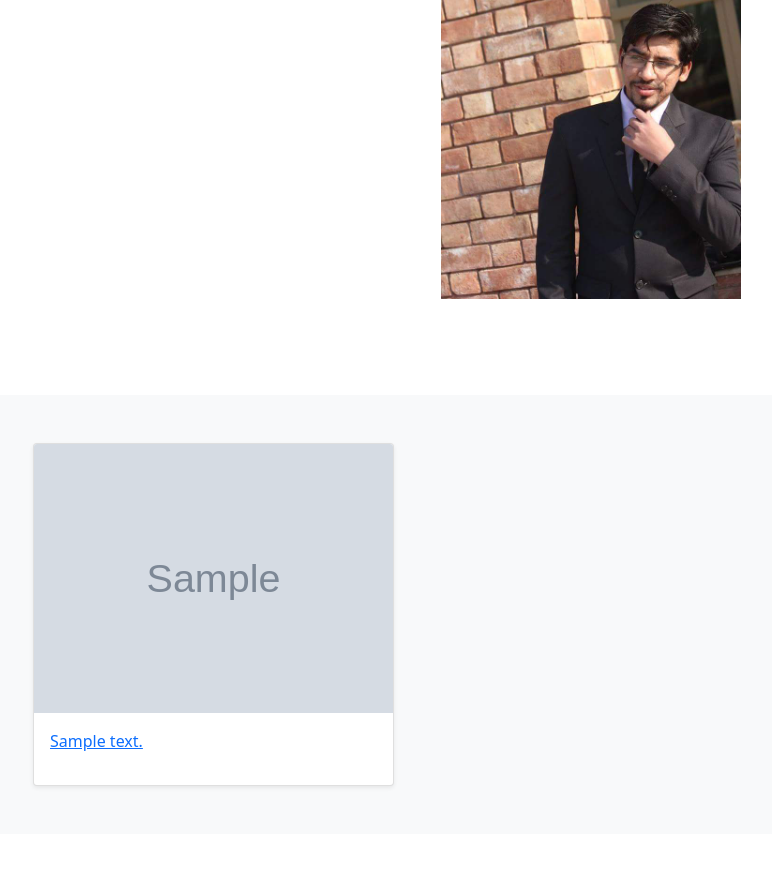
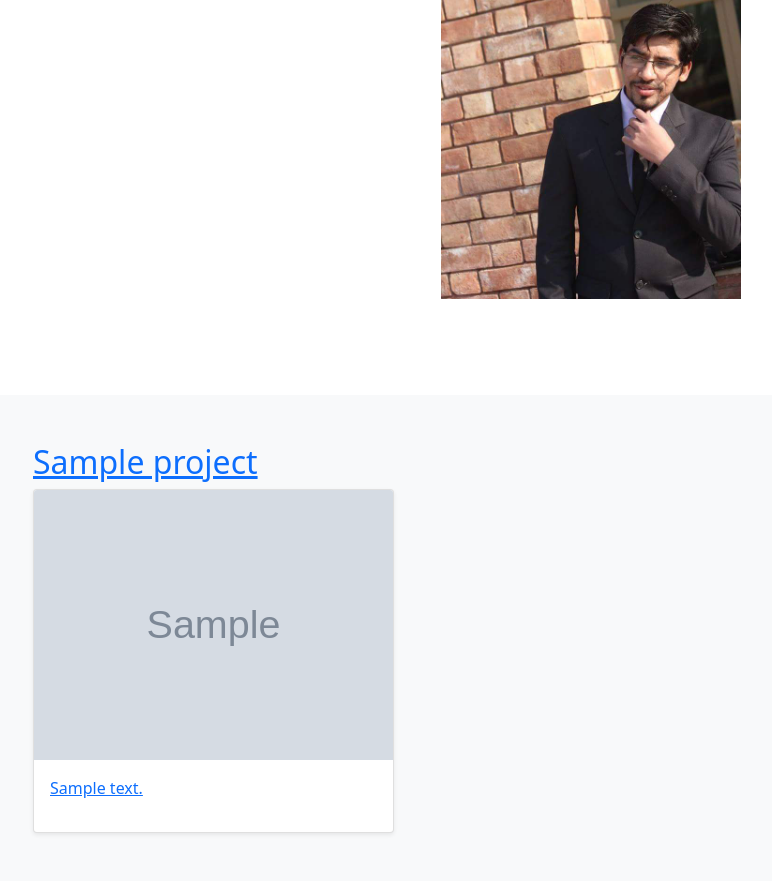
Before and after one commit to ahmedbutt7121991/django-portfolio-app, a Django app: template jobs/templates/jobs/home.html in a window 1280 px wide. Shown: the part 329-1210 px from the top of the page, without its empty margins (49-821 px from the left). Before the commit the page ends 1118 px from the top, so only its background shows below. Run offline with Django 3.2, Linux system fonts and the light colour scheme; the template is opened without the code that fills it: most values are stand-ins (such as "Sample title", 1, 10 or a date in 2020); grey boxes marked "Sample" are stand-in pictures; data that the repository does not hold is empty; parts of the project's set-up code (start-up, migrations or seed data) failed here and were passed over; some libraries are stand-ins or nearby versions.

Commit message:
added project model

```diff
--- a/jobs/models.py
+++ b/jobs/models.py
@@ -7,7 +7,7 @@ class Job(models.Model):
     # SUMMARY
     summary = models.CharField(max_length=500)
     # Project Type
-    #project = models.CharField(max_length=200)
+    project = models.CharField(max_length=200)
 
     def __str__(self):
         return self.summary
--- a/jobs/templates/jobs/detail.html
+++ b/jobs/templates/jobs/detail.html
@@ -55,7 +55,7 @@
     <div class="row py-lg-5">
       <div class="col-lg-6 col-md-8 mx-auto">
         <h1 class="fw-light">Job Detail</h1>
-        <!--h2 class="fw-light">{{ job.project }}</h2-->
+        <h2 class="fw-light">{{ job.project }}</h2>
         <p class="lead text-muted">{{ job.summary }}</p>
         <img class="card-img-top" src="{{ job.image.url }}" height=300>
       </div>
--- a/jobs/templates/jobs/home.html
+++ b/jobs/templates/jobs/home.html
@@ -73,7 +73,7 @@
 
         <div class="col">
         <a href="{% url 'detail' job.id %}">
-          <!--h2 class="fw-ligh">{{ job.project }}</h2-->
+          <h2 class="fw-ligh">{{ job.project }}</h2>
           <div class="card shadow-sm">
 
             <img class="card-img-top" src="{{ job.image.url }}">
```
